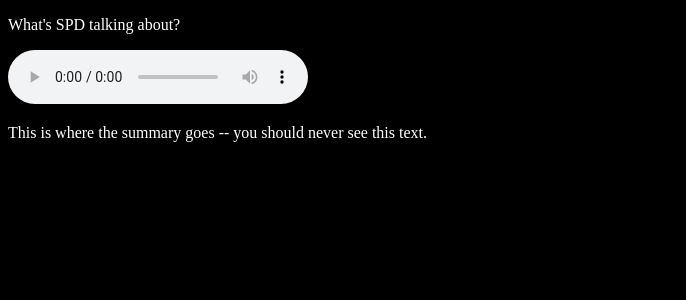
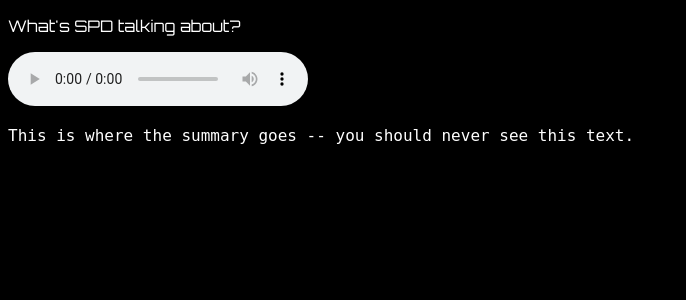
Before and after one commit to camoverride/police_radio_scanner, a Flask app: page / in a window 1280 px wide. Shown: the top 300 px of the page, without its empty margins (0-686 px from the left). Run offline with Flask 3, Linux system fonts and the light colour scheme.

Commit message:
update fonts

```diff
--- a/templates/index.html
+++ b/templates/index.html
@@ -4,9 +4,18 @@
     <meta charset="UTF-8">
     <meta name="viewport" content="width=device-width, initial-scale=1.0">
     <title>SPD Summarizer</title>
+    <link href="https://fonts.googleapis.com/css2?family=Orbitron:wght@400;500&display=swap" rel="stylesheet">
     <style>
         body {
             background-color: black;
+            color: white;
+        }
+        .description {
+            font-family: 'Orbitron', sans-serif;
+            color: white;
+        }
+        .summary {
+            font-family: 'OCR A Std', monospace;
             color: white;
         }
     </style>
```
